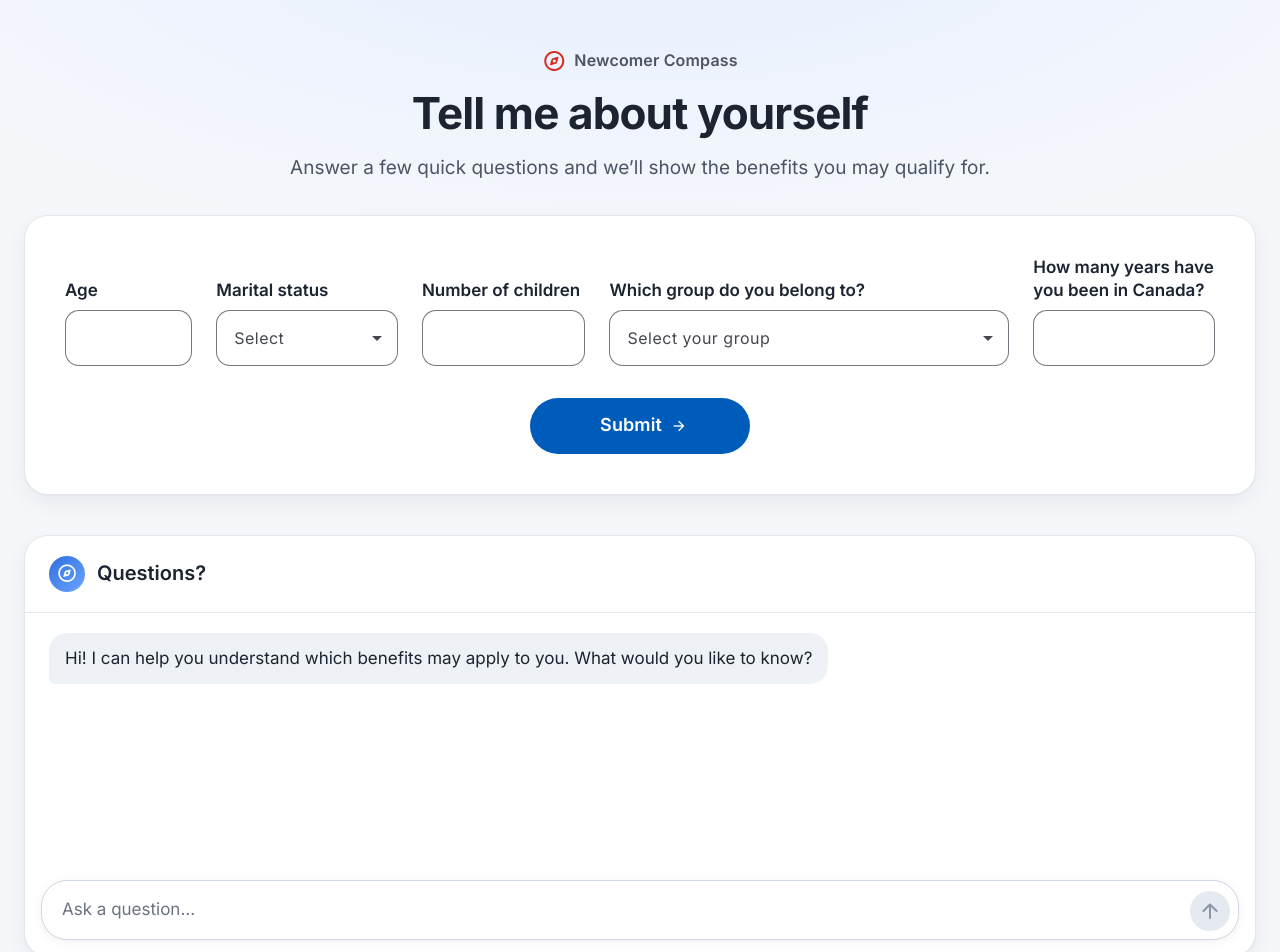
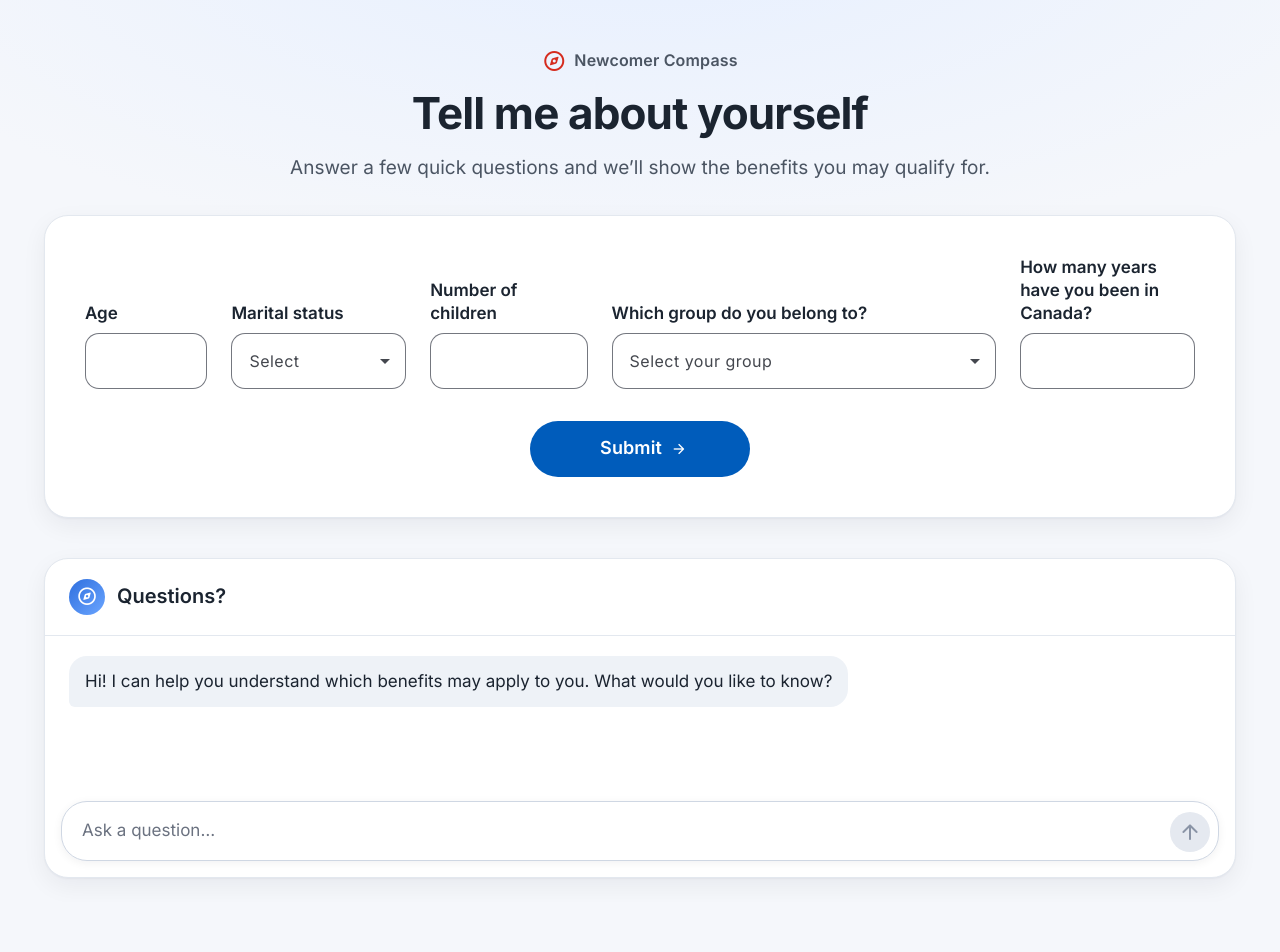
Before and after one commit to e11235/NewcomerCompassPOC, an Angular app: page / in a window 1280 px wide. Shown: the top 952 px of the page. After the commit the page ends 902 px from the top, so only its background shows below. Built offline with nearby package versions, Linux system fonts and the light colour scheme.

Commit message:
fix rendering on Edge

```diff
--- a/src/app/chat/chat.scss
+++ b/src/app/chat/chat.scss
@@ -1,5 +1,6 @@
 :host {
-  display: block;
+  display: flex;
+  flex-direction: column;
   height: 420px;
 }
 
@@ -10,7 +11,8 @@
 .chat {
   display: flex;
   flex-direction: column;
-  height: 100%;
+  flex: 1 1 auto;
+  min-height: 0;
   background: var(--nc-surface);
   border: 1px solid var(--nc-border);
   border-radius: var(--nc-radius-lg);
--- a/src/app/pages/questionnaire/questionnaire.scss
+++ b/src/app/pages/questionnaire/questionnaire.scss
@@ -5,9 +5,11 @@
 }
 
 .page {
+  box-sizing: border-box;
+  min-height: 100dvh;
   max-width: 1240px;
   margin: 0 auto;
-  padding: 3rem 1.5rem 4rem;
+  padding: 3rem 1.5rem 1.5rem;
   display: flex;
   flex-direction: column;
   gap: 2rem;
@@ -81,7 +83,14 @@
   border-radius: 28px;
 }
 
+// The chat fills whatever vertical space is left so the composer is always
+// visible without scrolling, regardless of how tall the browser's viewport is
+// (Edge's toolbar is taller than Chrome's/Firefox's). On short viewports the
+// min-height kicks in and the page scrolls normally.
 .chat {
+  flex: 1 1 0;
+  height: auto;
+  min-height: 320px;
   margin-top: 0.5rem;
 }
 
```
